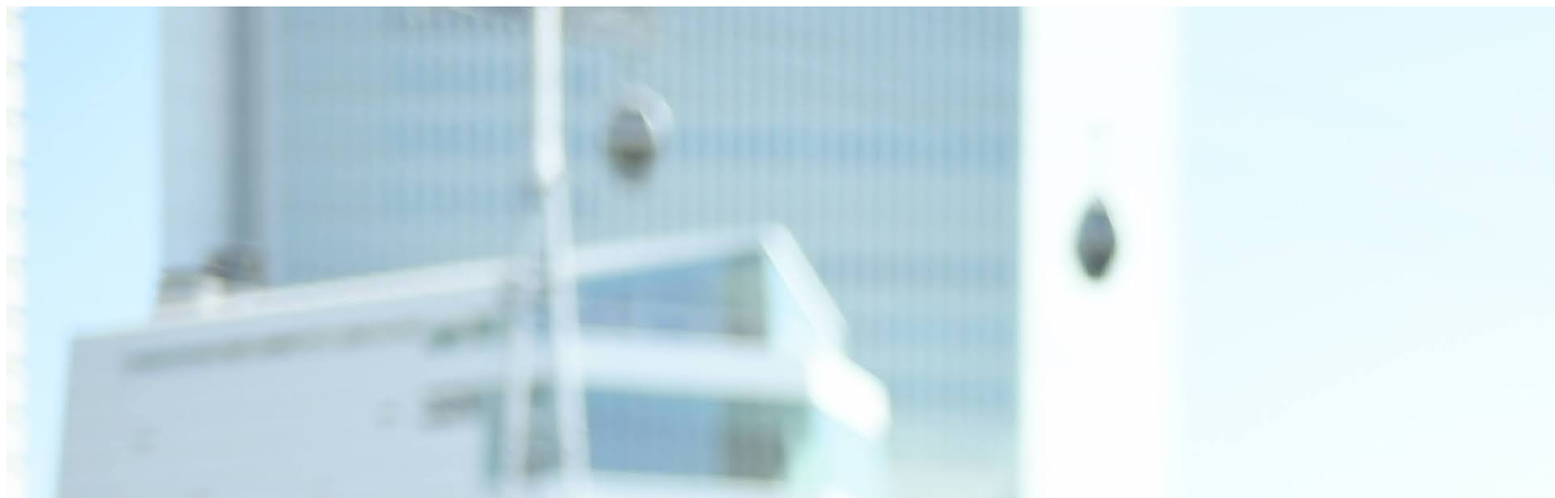
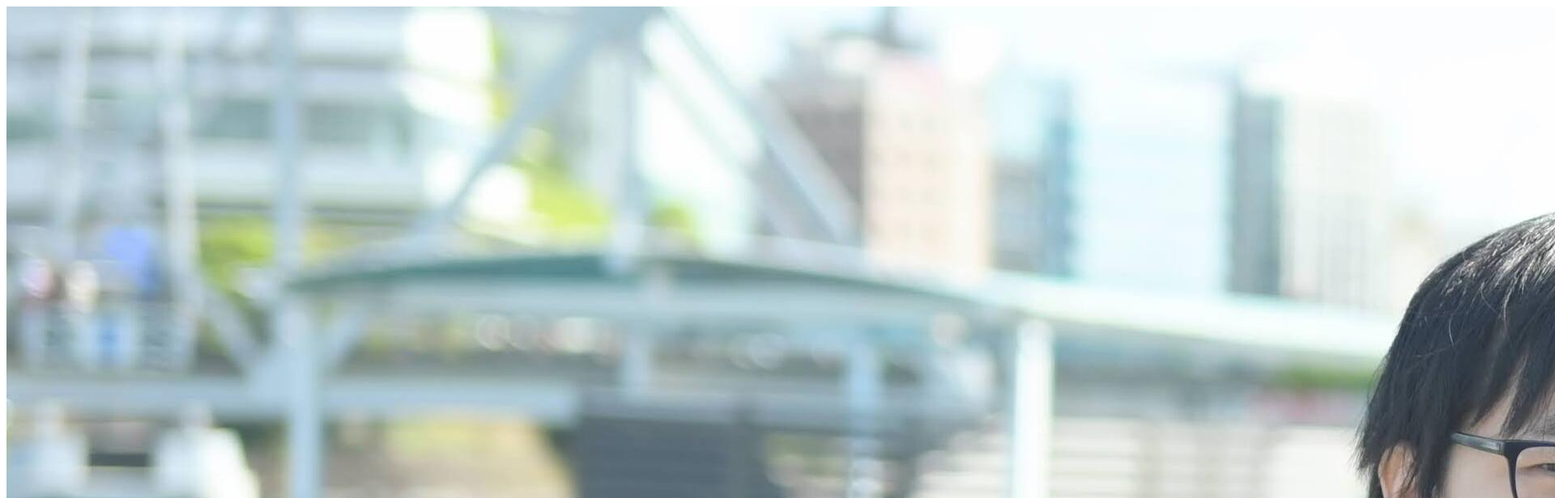
Before and after one commit to OkamotoDaiki/portfolio, a plain HTML site: page index.html in a window 1280 px wide. Shown: the top 616 px of the page at 81% size, 1920 px wide, since content can reach past the window. Drawn offline with Linux system fonts and the light colour scheme.

Commit message:
change resolution.

```diff
--- a/index.html
+++ b/index.html
@@ -3,7 +3,7 @@
   <head>
   </head>
   <body>
-    <img src="./photo/profile_photo.JPG" width=4903 height=3262 alt="写真">
+    <img src="./photo/profile_photo.jpg" width=3840 height=2160 alt="写真">
     <p>Hello world!!</p>
   </body>
 </html>
```
Also changed, not shown: photo/profile_photo.jpg (added), 1 other file.
